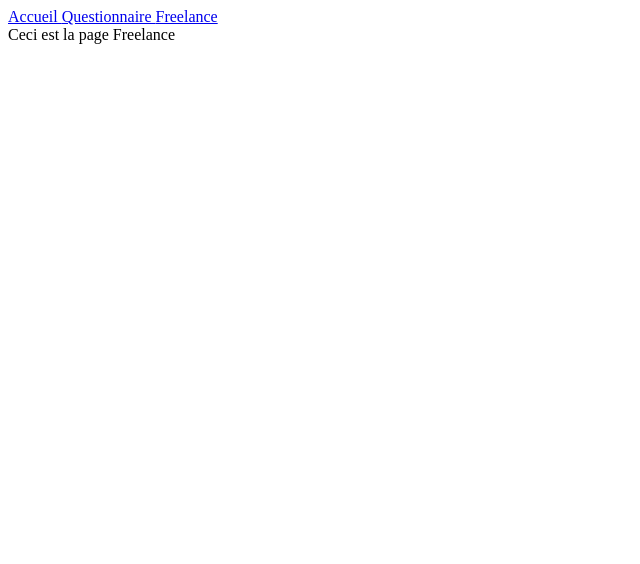
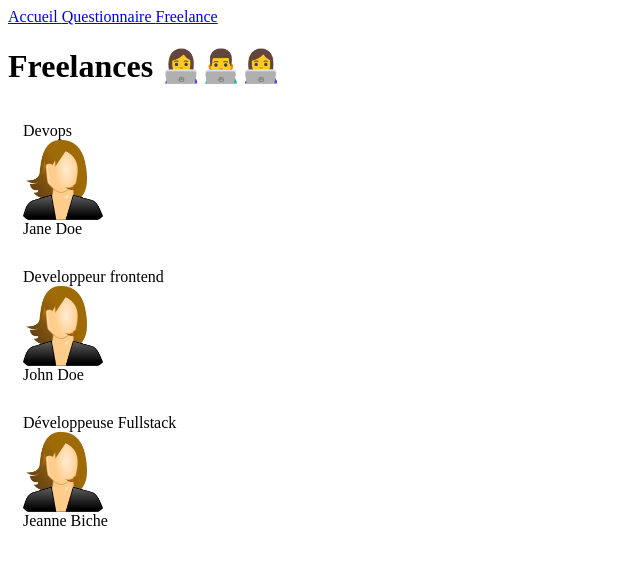
Before and after one commit to richad-m/react-shiny, a React (Create React App) app: page /freelance in a window 1280 px wide. Shown: the top 564 px of the page, without its empty margins (0-640 px from the left). Built offline with nearby package versions, Linux system fonts and the light colour scheme.

Commit message:
added freelances cards

```diff
--- /dev/null
+++ b/src/components/Card/index.jsx
@@ -0,0 +1,11 @@
+function Card({ label, title, picture }) {
+  return (
+    <div style={{ display: 'flex', flexDirection: 'column', padding: 15 }}>
+      <span>{label}</span>
+      <img src={picture} alt="freelance" height={80} width={80} />
+      <span>{title}</span>
+    </div>
+  )
+}
+
+export default Card
--- a/src/pages/Freelance/index.jsx
+++ b/src/pages/Freelance/index.jsx
@@ -1,5 +1,38 @@
-function Freelance() {
-  return <div>Ceci est la page Freelance</div>
+import DefaultPicture from '../../assets/profile.png'
+import Card from '../../components/Card/index'
+
+const freelanceProfiles = [
+  {
+    name: 'Jane Doe',
+    jobTitle: 'Devops',
+    picture: DefaultPicture,
+  },
+  {
+    name: 'John Doe',
+    jobTitle: 'Developpeur frontend',
+    picture: DefaultPicture,
+  },
+  {
+    name: 'Jeanne Biche',
+    jobTitle: 'Développeuse Fullstack',
+    picture: DefaultPicture,
+  },
+]
+
+function Freelances() {
+  return (
+    <div>
+      <h1>Freelances 👩‍💻👨‍💻👩‍💻</h1>
+      {freelanceProfiles.map((profile, index) => (
+        <Card
+          key={`${profile.name}-${index}`}
+          label={profile.jobTitle}
+          picture={profile.picture}
+          title={profile.name}
+        />
+      ))}
+    </div>
+  )
 }
 
-export default Freelance
+export default Freelances
```
Also changed, not shown: src/assets/profile.png (added).
